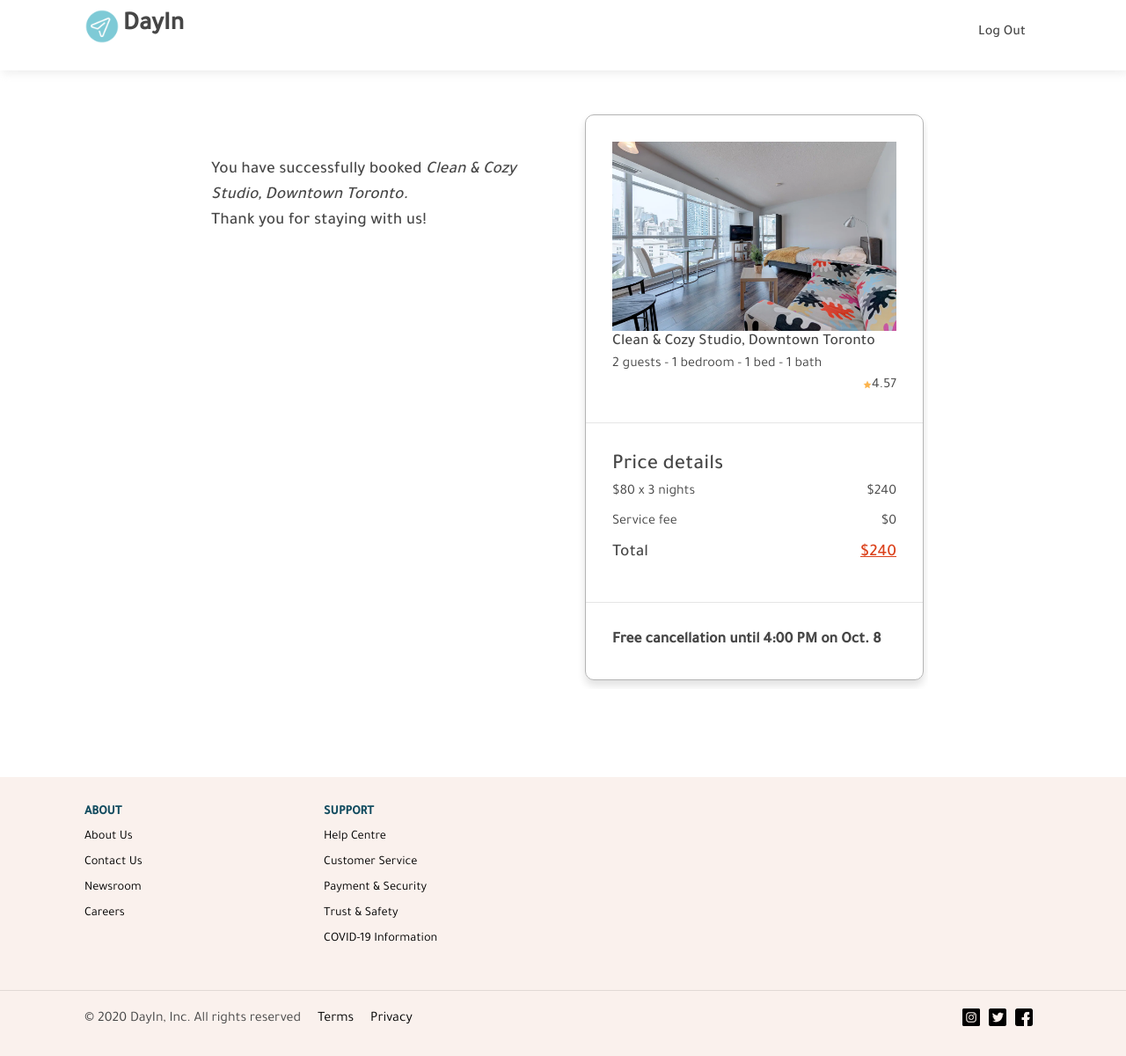
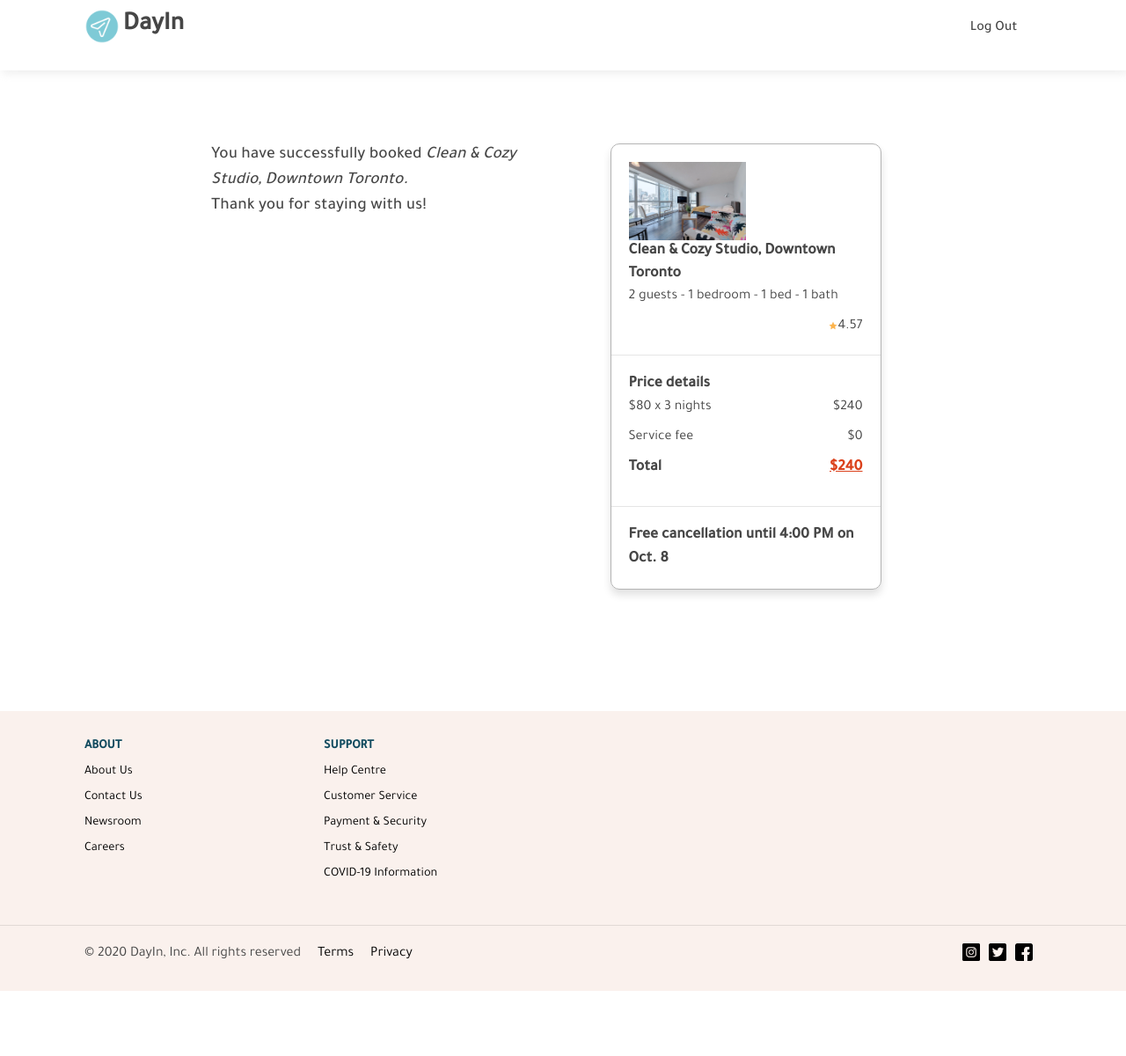
Before and after one commit to minhhang107/DayInBooking, a Node server app: page /confirm in a window 1280 px wide. Shown: the whole page at 88% size. After the commit the page ends 1126 px from the top, so only its background shows below. Run offline with Node 20, Linux system fonts and the light colour scheme; some web fonts are replaced.

Commit message:
fix style

```diff
--- a/public/css/style.css
+++ b/public/css/style.css
@@ -61,11 +61,10 @@ nav a:hover{
 nav .nav-button{
     display: inline-block;
     float: right;
-    width: 90px;
-    height: 40px;
-    margin-left:15px;
-    margin-top:10px;
-    padding-top:7px;
+    width:10%;
+    height: 70%;
+    margin: 7px 0 7px 10px;
+    padding-top:5px;
     text-align: center;
     font-weight: 500;
     border: 0.1px solid white;
@@ -307,20 +306,20 @@ nav .nav-button:hover{
 
 .promotion-header{
     position: relative;
-    top:50px;
-    left: 50px;
+    top:22%;
+    left: 5%;
     font-family: 'Sansita Swashed', cursive;
-    font-size: 3em;
+    font-size: 3.5vw;
     font-weight: 900;
     color: white;
 }
 
 .promotion-content{
     position: relative;
-    top:60px;
-    left: 50px;
+    top:28%;
+    left: 5%;
     font-family: 'Sansita Swashed', cursive;
-    font-size: 1.2em;
+    font-size: 1.4vw;
     color: white;
 }
 
@@ -893,20 +892,6 @@ footer{
     font-weight: 600;
     font-size: 1.1em;
 }
-.confirm-body img{
-    width: auto;
-    height: 40vh;
-    margin: auto;
-}
-
-.main-confirm #left-column{
-    margin-top: 100px;
-}
-.confirm-message{
-    font-size: 1.2em;
-    font-weight: 500;
-    margin: auto;
-}
 
 .main-upload-page{
     width: 65%;
@@ -926,6 +911,7 @@ footer{
     margin-top: 20px;
     margin-bottom:0;
 }
+
 .main-upload-page input, .main-upload-page select{
     height: 50px;
     width: 50%;
@@ -981,3 +967,65 @@ footer{
     width: 100%;
     height: auto;
 }
+
+.main-confirm #left-column, #right-column{
+    margin-top:10%;
+}
+
+.confirm-message{
+    font-size: 1.2em;
+    font-weight: 500;
+}
+
+.confirm-right-column .right-column-cont{
+    width: 80%;
+    margin: 10%;
+    margin-top: 0;
+    border: 0.1px solid #b4b4b4;
+    border-radius: 10px;
+    box-shadow:rgba(0, 0, 0, 0.12) 0px 6px 10px;
+}
+
+.confirm-right-column .room-info-cont, .room-price-cont, .cancel{
+    margin: 20px;
+}
+
+.confirm-right-column .room-info-img img{
+    width: 50%;
+    margin: 0;
+}
+
+.confirm-right-column .room-info-name{
+    font-size: 1.1em;
+    font-weight: 600;
+}
+
+.confirm-right-column .room-info-description-2{
+    display: inline-block;
+}
+
+.confirm-right-column .room-info-rating{
+    float: right;
+    display: inline-block;
+}
+.confirm-right-column .head3{
+    font-size: 1.1em;
+    font-weight: 600;
+}
+.confirm-right-column .total{
+    font-weight: 600;
+    font-size: 1.1em;
+}
+
+.confirm-right-column .total-price{
+    font-weight: 600;
+    font-size: 1.1em;
+    text-decoration: underline;
+    color: #db411b;
+    margin: 0;
+}
+
+.main-book-now .cancel{
+    font-weight: 600;
+    font-size: 1.1em;
+}
--- a/views/book-now.html
+++ b/views/book-now.html
@@ -33,7 +33,7 @@
       </nav>
     </header>
 
-    <div class="main-book-now fluid-container">
+    <div class="main-book-now main-container fluid-container">
       <div class="row">
         <div id="left-column" class="col-6">
           <div class="booking-info">
--- a/views/confirm.html
+++ b/views/confirm.html
@@ -42,7 +42,7 @@
       </nav>
     </header>
 
-    <div class="main-book-now main-confirm fluid-container">
+    <div class="main-book-now main-container main-confirm fluid-container">
       <div class="row">
         <div id="left-column" class="col-6">
           <div class="confirm-message">
@@ -50,7 +50,7 @@
           </div>
           <div class="confirm-message">Thank you for staying with us!</div>
         </div>
-        <div id="right-column" class="col-6">
+        <div id="right-column" class="col-6 confirm-right-column">
           <div class="right-column-cont">
             <div class="room-info-cont">
               <div class="room-info-img"><img src="/img/room1.jpg" /></div>
--- a/views/index.html
+++ b/views/index.html
@@ -243,7 +243,7 @@
       </div>
     </div>
 
-    <div class="main-homepage">
+    <div class="main-homepage main-container">
       <div class="search-section">
         <div class="form-cont">
           <form id="search-form">
--- a/views/room-details.html
+++ b/views/room-details.html
@@ -244,7 +244,7 @@
       </div>
     </div>
 
-    <div class="main-room-details">
+    <div class="main-room-details main-container">
       <div class="room-main-info">
         <div class="room-name">Clean & Cozy Studio, Downtown Toronto</div>
         <div class="room-rating"><img src="/img/star.png" />4.57</div>
--- a/views/search-result.html
+++ b/views/search-result.html
@@ -243,7 +243,7 @@
       </div>
     </div>
 
-    <div class="main-room-listing">
+    <div class="main-room-listing main-container">
       <div class="intro">Find your stays in Toronto</div>
       <div class="listing fluid-container">
         <div class="row">
--- a/views/upload-room.html
+++ b/views/upload-room.html
@@ -33,7 +33,7 @@
       </nav>
     </header>
 
-    <div class="main-upload-page">
+    <div class="main-upload-page main-container">
       <div class="head1">Start listing your place</div>
       <div class="list-room-info">
         <form action="" id="list-room-form">
```
